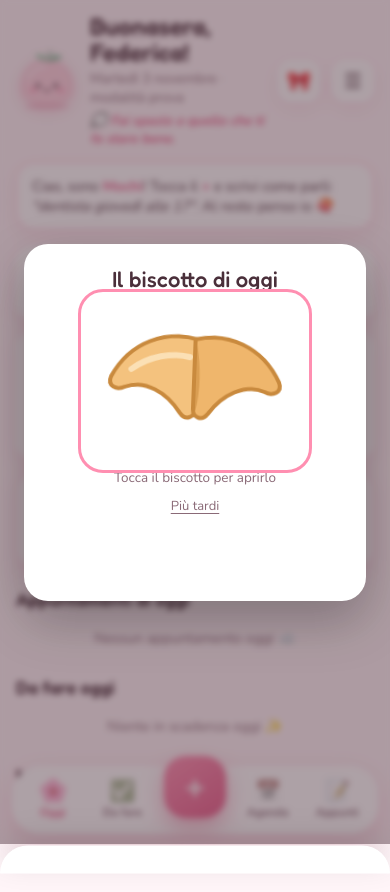
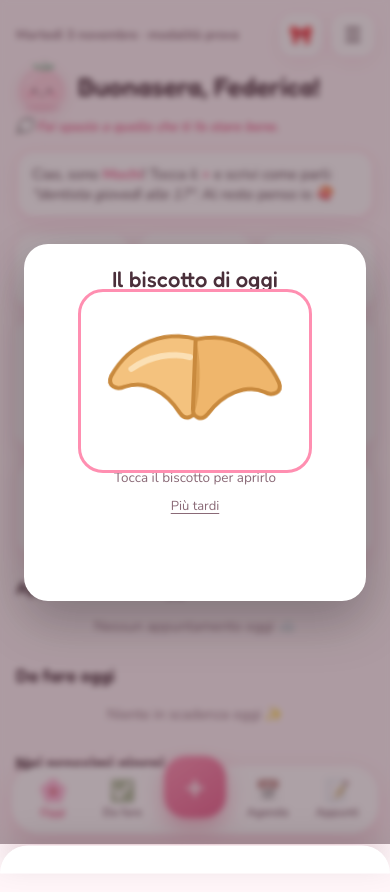
Before and after one commit to BettyFe10/mochi, a plain HTML site: page index.html in a window 390 px wide. Drawn offline with Linux system fonts and the light colour scheme.

Commit message:
fix header

```diff
--- a/index.html
+++ b/index.html
@@ -148,6 +148,17 @@ h1,h2,h3,.fred{font-family:var(--ft);font-weight:600;margin:0}
 .motto{display:block;background:none;border:0;padding:0;margin:5px 0 0;text-align:left;font-size:13.5px;font-style:italic;font-weight:700;color:var(--pink-d);cursor:pointer;line-height:1.35;transition:opacity .2s}
 .motto:hover{opacity:.75}
 .motto.swap{animation:motto .35s ease}
+/* Header su telefono: in alto data e pulsanti, sotto mascotte e saluto grande, poi la frase del giorno */
+@media (max-width:1023px){
+  .top{display:grid;grid-template-columns:auto minmax(0,1fr) auto auto;column-gap:10px;row-gap:6px;align-items:center}
+  .top .hello{display:contents}
+  .top .hello p{grid-column:1/3;grid-row:1;margin:0;font-size:13px;font-weight:700;white-space:nowrap;overflow:hidden;text-overflow:ellipsis}
+  .top .iconbtn{grid-row:1}
+  .top .mascot{grid-column:1;grid-row:2;width:52px;height:50px}
+  .top .hello h1{grid-column:2/5;grid-row:2;font-size:clamp(22px,6.6vw,26px);line-height:1.1;overflow-wrap:anywhere}
+  .top .motto{grid-column:1/5;grid-row:3;margin:0}
+  :root[data-stile="quaderno"] .top .hello h1{font-size:clamp(26px,7.6vw,31px)}
+}
 @keyframes motto{from{opacity:0;transform:translateY(4px)}}
 .iconbtn{width:42px;height:42px;border-radius:14px;background:var(--card);box-shadow:var(--shadow);display:grid;place-items:center;font-size:20px;flex:none}
 .bubble{background:var(--card);border-radius:18px;padding:12px 14px;box-shadow:var(--shadow);font-size:14.5px;margin-bottom:16px;position:relative;border:2px solid var(--pink-l)}
--- a/sw.js
+++ b/sw.js
@@ -1,5 +1,5 @@
 // Service worker di Mochi: funzionamento offline + notifiche push
-const CACHE = "mochi-v8";
+const CACHE = "mochi-v10";
 const SHELL = [
   "./",
   "./index.html",
```
